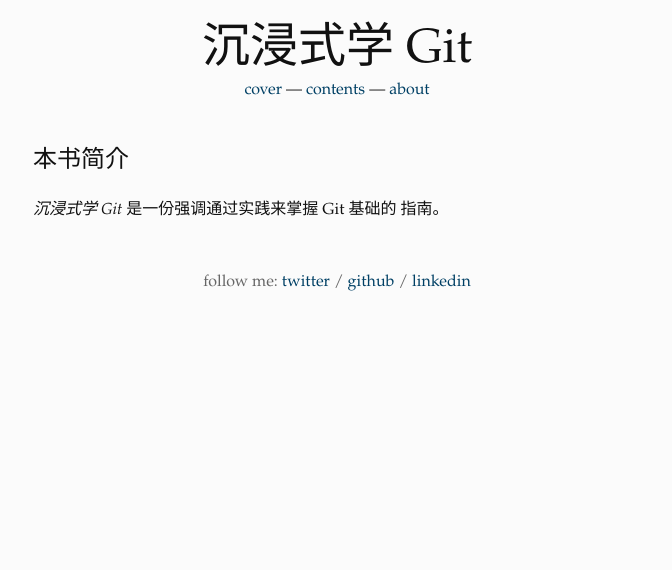
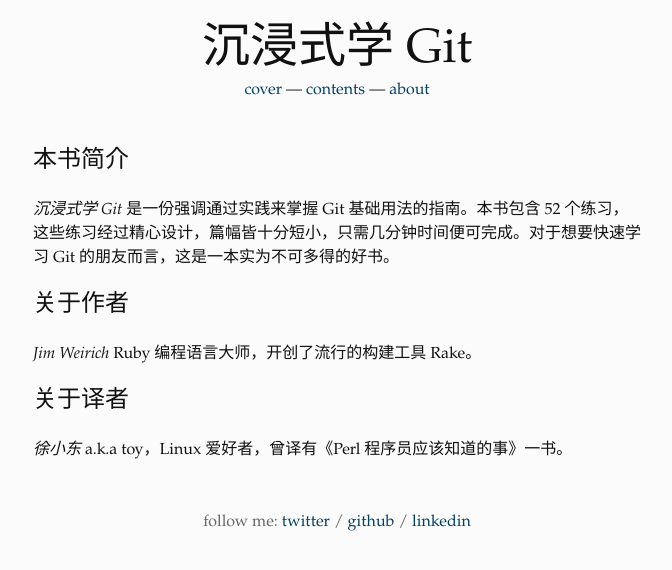
Before and after one commit to xuxiaodong/gitimmersion, a Jekyll site: the page built from index.html, in a window 1280 px wide. Shown: the top 570 px of the page, without its empty margins (303-975 px from the left). Built offline with Jekyll 4.4.1, drawn with Linux system fonts in a browser that asks for light colours; Markdown is read by kramdown in place of the engine named in the settings.

Commit message:
Update cover

```diff
--- a/index.html
+++ b/index.html
@@ -5,5 +5,12 @@
 
 <h2>本书简介</h2>
 
-<p><em>沉浸式学 Git</em> 是一份强调通过实践来掌握 Git 基础的
-指南。</p>
+<p><em>沉浸式学 Git</em> 是一份强调通过实践来掌握 Git 基础用法的指南。本书包含 52 个练习，这些练习经过精心设计，篇幅皆十分短小，只需几分钟时间便可完成。对于想要快速学习 Git 的朋友而言，这是一本实为不可多得的好书。</p>
+
+<h2>关于作者</h2>
+
+<p><em>Jim Weirich</em> Ruby 编程语言大师，开创了流行的构建工具 Rake。</p>
+
+<h2>关于译者</h2>
+
+<p><em>徐小东</em> a.k.a toy，Linux 爱好者，曾译有《Perl 程序员应该知道的事》一书。</p>
```
